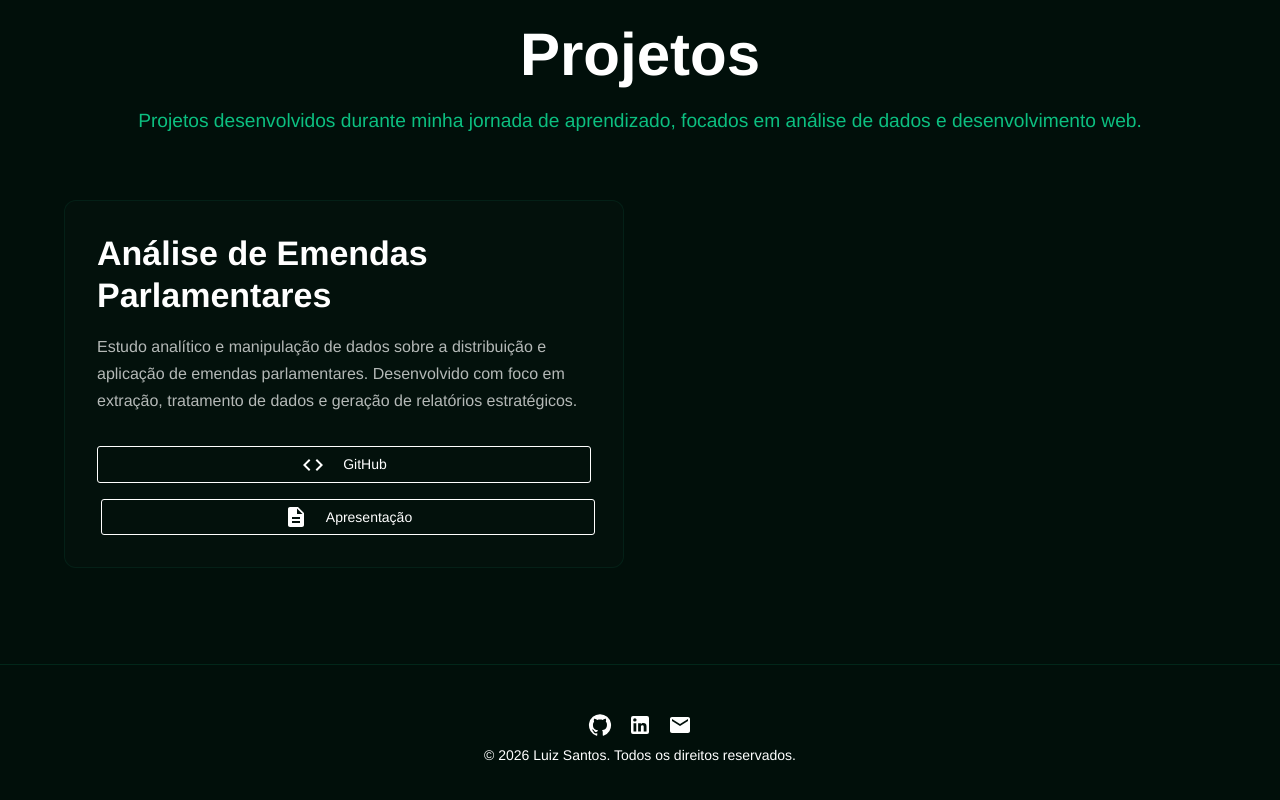
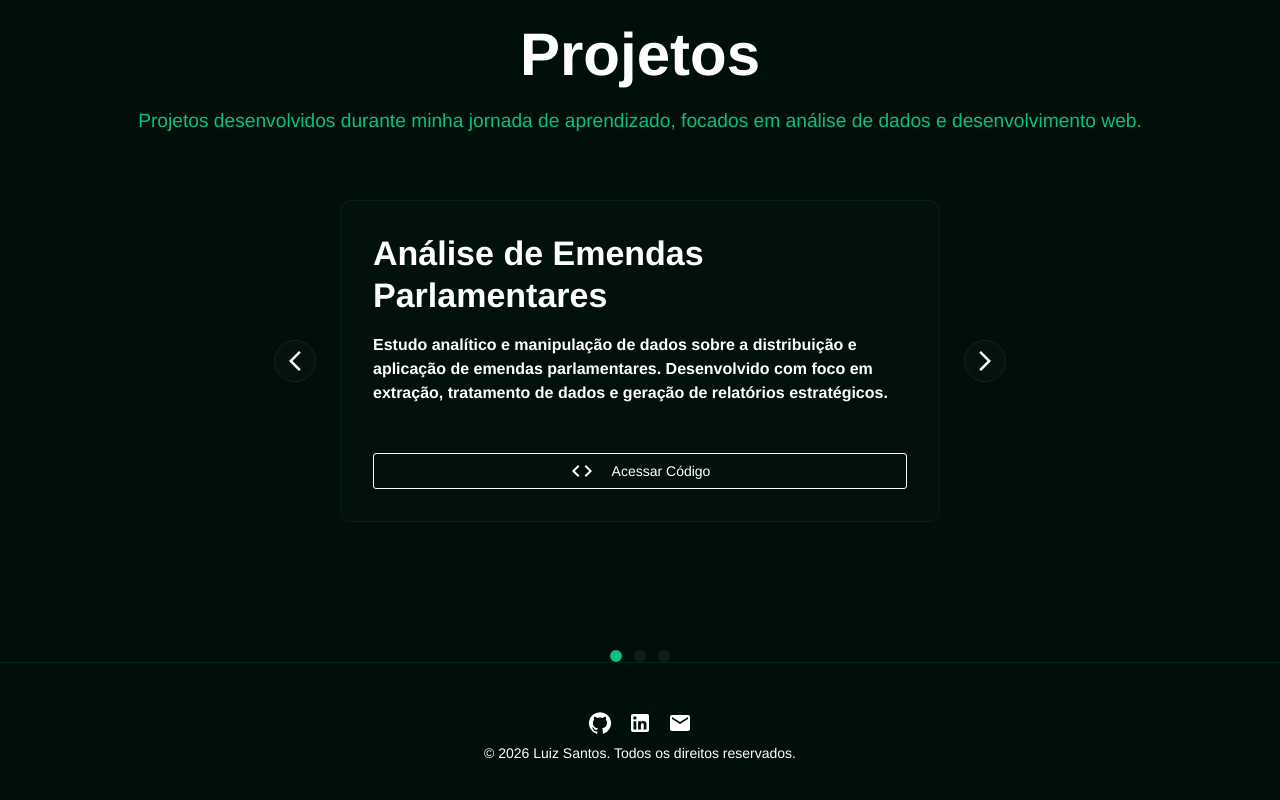
Before and after one commit to lfelipeos/portfolio, a React (Vite) app: page / in a window 1280 px wide. Shown: the part 1517-2317 px from the top of the page. Built offline with nearby package versions, Linux system fonts and the light colour scheme.

Commit message:
refactor: feito mudanças na section Projects para exibir em carrossel

```diff
--- a/src/pages/Home/sections/Projects/Projects.tsx
+++ b/src/pages/Home/sections/Projects/Projects.tsx
@@ -1,9 +1,12 @@
-import { Container, Grid, Typography, Card, CardContent, CardActions, Box, styled } from "@mui/material"
+import { useState } from "react"
+import { Container, Typography, Card, CardContent, CardActions, Box, styled, IconButton, Fade } from "@mui/material"
 import CodeIcon from '@mui/icons-material/Code'
-import DescriptionIcon from '@mui/icons-material/Description'
+import ArrowBackIosNewIcon from '@mui/icons-material/ArrowBackIosNew'
+import ArrowForwardIosIcon from '@mui/icons-material/ArrowForwardIos'
 import StyledButton from "../../../../components/StyledButton/StyledButton"
 
 const ProjectCard = styled(Card)(({ theme }) => ({
+
     backgroundColor: "#ffffff03",
     border: `1px solid ${theme.palette.secondary.main}15`,
     borderRadius: "12px",
@@ -20,6 +23,8 @@ const ProjectCard = styled(Card)(({ theme }) => ({
 }))
 
 const Projects = () => {
+    const [activeIndex, setActiveIndex] = useState(0)
+    const [slideIn, setSlideIn] = useState(true)
 
     const myProjects = [
         {
@@ -27,12 +32,42 @@ const Projects = () => {
             title: "Análise de Emendas Parlamentares",
             description: "Estudo analítico e manipulação de dados sobre a distribuição e aplicação de emendas parlamentares. Desenvolvido com foco em extração, tratamento de dados e geração de relatórios estratégicos.",
             githubUrl: "https://github.com/lfelipeos/analise-emendas-parlamentares",
-            pptUrl: "https://docs.google.com/presentation/d/15mJuXLNn41PRRdUiUHhU5TNKqt0O99W_EN4lC0ZegqE/edit?usp=sharing"
+        },
+        {
+            id: 2,
+            title: "Script Faxineiro de Downloads",
+            description: "Um script em Python automatizado que organiza a sua pasta de Downloads instantaneamente, movendo arquivos soltos para pastas específicas com base nas suas extensões.",
+            githubUrl: "https://github.com/lfelipeos/faxineiro-downloads",
+        },
+        {
+            id: 3,
+            title: "Organizador de PDF",
+            description: "Um software em Python com interface gráfica (GUI) projetado para resolver problema dos meus arquivos da faculdade baixados com nomes aleatórios.",
+            githubUrl: "https://github.com/lfelipeos/organizador-pdf",
         }
     ]
 
+    const currentProject = myProjects[activeIndex]
+
+    const handlePrev = () => {
+        setSlideIn(false)
+        setTimeout(() => {
+            setActiveIndex((prevIndex) => (prevIndex - 1 + myProjects.length) % myProjects.length)
+            setSlideIn(true)
+        }, 150)
+    }
+
+    const handleNext = () => {
+        setSlideIn(false)
+        setTimeout(() => {
+            setActiveIndex((prevIndex) => (prevIndex + 1) % myProjects.length)
+            setSlideIn(true)
+        }, 150)
+    }
+
     return (
-        <Box sx={{ backgroundColor: "primary.main", py: 12, minHeight: "80vh" }} id="projects">
+        <>
+            <Box sx={{ backgroundColor: "primary.main", py: 12, minHeight: "80vh", display: "flex", alignItems: "center" }} id="projects">
                 <Container maxWidth="lg">
 
                     <Typography
@@ -51,39 +86,80 @@ const Projects = () => {
                         Projetos desenvolvidos durante minha jornada de aprendizado, focados em análise de dados e desenvolvimento web.
                     </Typography>
 
-                <Grid container spacing={4} justifyContent="center">
-                    {myProjects.map((project) => (
-                        <Grid size={{ xs: 12, sm: 8, md: 6 }} key={project.id}>
+                    <Box sx={{ display: "flex", alignItems: "center", justifyContent: "center", gap: { xs: 1, sm: 3 } }}>
+                        <IconButton
+                            onClick={handlePrev}
+                            sx={{
+                                color: "primary.contrastText",
+                                backgroundColor: "#ffffff05",
+                                border: "1px solid #ffffff10",
+                                '&:hover': { color: "secondary.main", backgroundColor: "#ffffff10" },
+                            }}
+                        >
+                            <ArrowBackIosNewIcon />
+                        </IconButton>
+
+                        <Box sx={{ flexGrow: 1, maxWidth: "600px" }}>
+                            <Fade in={slideIn} timeout={150}>
+                                <div>
                                     <ProjectCard elevation={0}>
                                         <CardContent sx={{ p: 4 }}>
                                             <Typography variant="h4" sx={{ color: "primary.contrastText", mb: 2, fontWeight: "bold" }}>
-                                        {project.title}
+                                                {currentProject.title}
                                             </Typography>
-                                    <Typography variant="body1" sx={{ color: "primary.contrastText", opacity: 0.7, lineHeight: 1.7 }}>
-                                        {project.description}
+                                            <Typography variant="body1" sx={{ color: "primary.contrastText", mb: 2, fontWeight: "bold" }}>
+                                                {currentProject.description}
                                             </Typography>
                                         </CardContent>
 
                                         <CardActions sx={{ p: 4, pt: 0, flexDirection: "column", gap: 2 }}>
-
-                                    <StyledButton onClick={() => window.open(project.githubUrl, "_blank")}>
+                                            <StyledButton onClick={() => window.open(currentProject.githubUrl, "_blank")}>
                                                 <CodeIcon sx={{ mr: 1 }} />
-                                        <Typography variant="button" sx={{ textTransform: "none" }}>GitHub</Typography>
+                                                <Typography variant="button" sx={{ textTransform: "none" }}>Acessar Código</Typography>
                                             </StyledButton>
-
-                                    <StyledButton onClick={() => window.open(project.pptUrl, "_blank")}>
-                                        <DescriptionIcon sx={{ mr: 1 }} />
-                                        <Typography variant="button" sx={{ textTransform: "none" }}>Apresentação</Typography>
-                                    </StyledButton>
-
                                         </CardActions>
                                     </ProjectCard>
-                        </Grid>
-                    ))}
-                </Grid>
+                                </div>
+                            </Fade>
+                        </Box>
 
+                        <IconButton
+                            onClick={handleNext}
+                            sx={{
+                                color: "primary.contrastText",
+                                backgroundColor: "#ffffff05",
+                                border: "1px solid #ffffff10",
+                                '&:hover': { color: "secondary.main", backgroundColor: "#ffffff10" },
+                            }}
+                        >
+                            <ArrowForwardIosIcon />
+                        </IconButton>
+                    </Box>
                 </Container>
             </Box>
+
+            <Box sx={{ display: "flex", justifyContent: "center", gap: 1.5, mt: 4 }}>
+                {myProjects.map((_, index) => (
+                    <Box
+                        key={index}
+                        onClick={() => {
+                            setSlideIn(false)
+                            setTimeout(() => {
+                                setActiveIndex(index)
+                                setSlideIn(true)
+                            }, 150)
+                        }}
+                        sx={{
+                            width: 12,
+                            height: 12,
+                            borderRadius: "50%",
+                            backgroundColor: index === activeIndex ? "secondary.main" : "#ffffff10",
+                            transition: "background-color 0.3s ease",
+                            '&:hover': { transform: "scale(1.2)" },
+                        }} />
+                ))}
+            </Box>
+        </>
     )
 }
 
```
Lines whose indentation alone changed are shown as unchanged.
